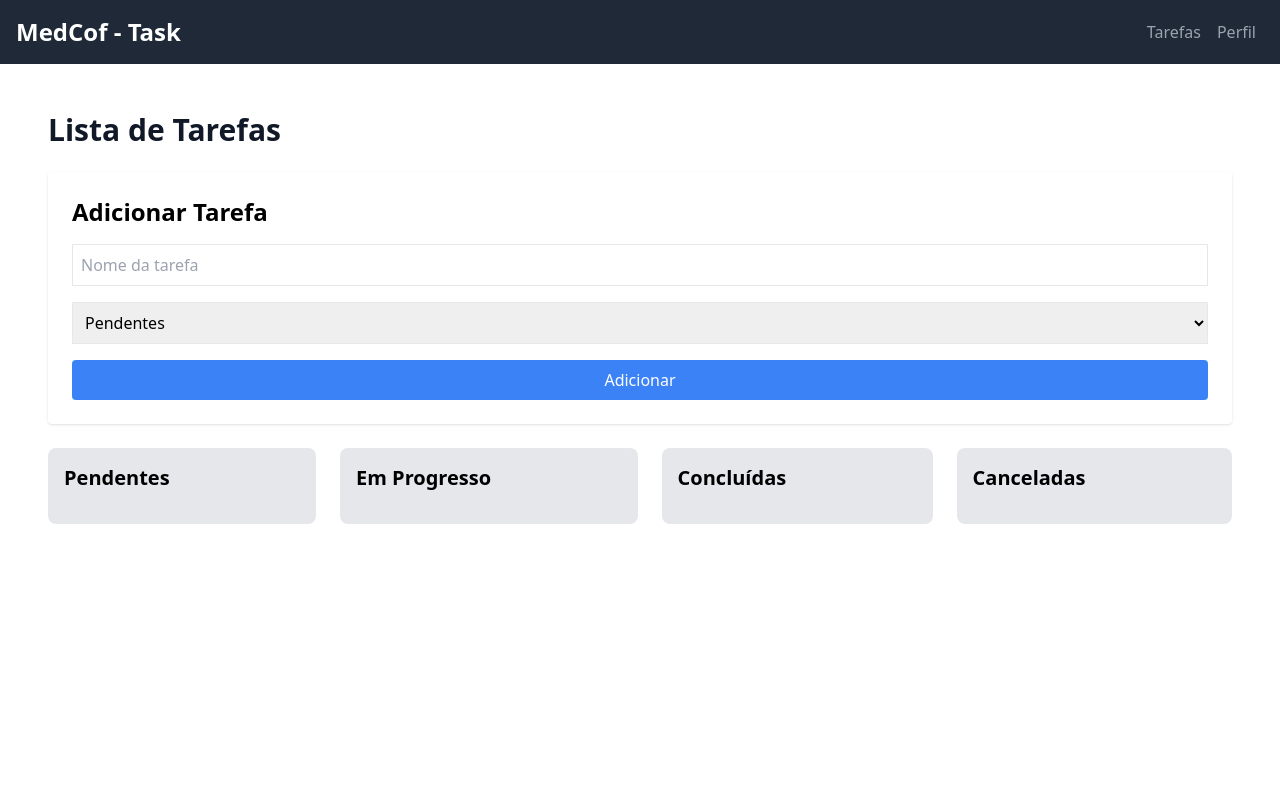
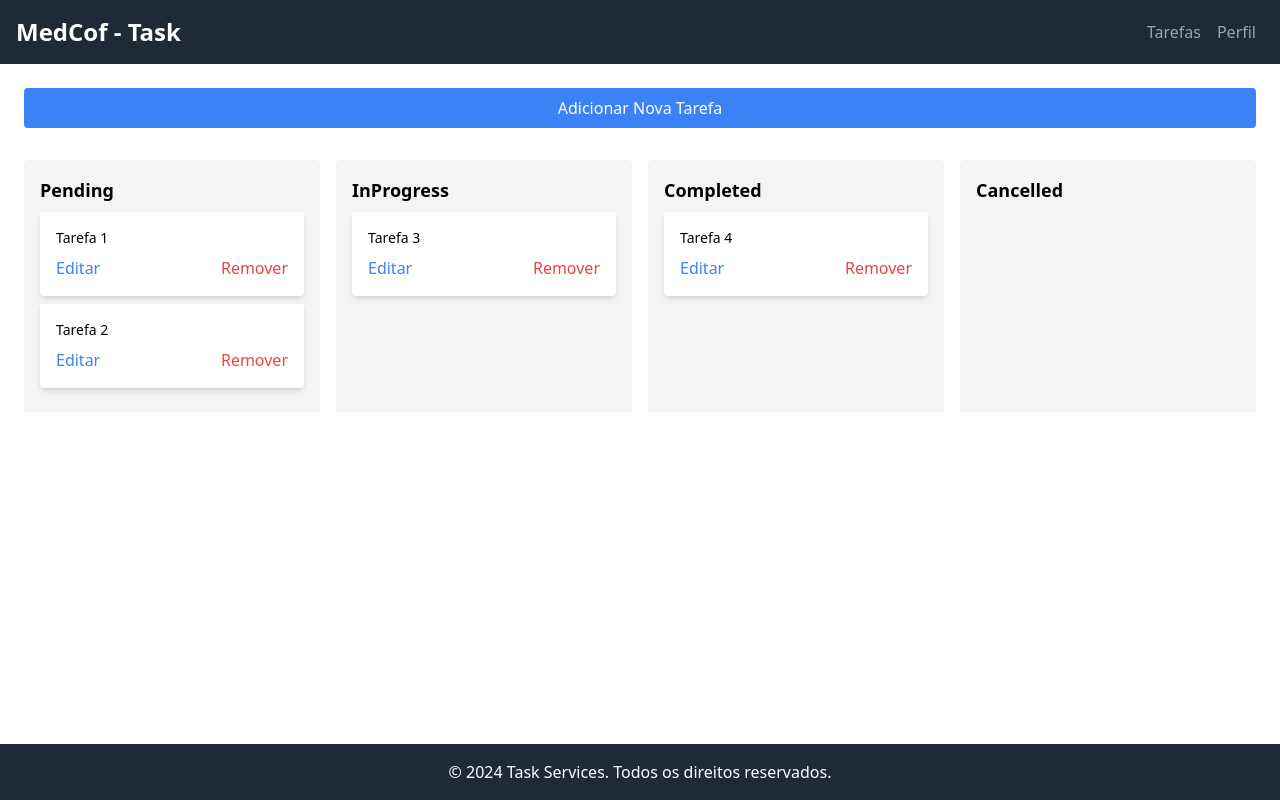
Before and after one commit to sousaprogramador/todo-task-front, a React (Create React App) app: page /tasks in a window 1280 px wide. Shown: the top 800 px of the page. Built offline with nearby package versions, Linux system fonts and the light colour scheme.

Commit message:
implements headers and footers

```diff
--- a/package.json
+++ b/package.json
@@ -10,6 +10,7 @@
     "react": "^18.3.1",
     "react-beautiful-dnd": "^13.1.1",
     "react-dom": "^18.3.1",
+    "react-modal": "^3.16.1",
     "react-router-dom": "^6.26.1",
     "react-scripts": "5.0.1",
     "web-vitals": "^2.1.4"
--- a/src/components/TaskForm.js
+++ b/src/components/TaskForm.js
@@ -1,43 +1,41 @@
-import React, { useState } from 'react';
+import React, { useState, useEffect } from 'react';
 
-function TaskForm({ onAddTask }) {
-  const [text, setText] = useState('');
-  const [status, setStatus] = useState('pending');
+function TaskForm({ onSave, editingTask }) {
+  const [taskContent, setTaskContent] = useState('');
+
+  useEffect(() => {
+    if (editingTask) {
+      setTaskContent(editingTask.content);
+    } else {
+      setTaskContent('');
+    }
+  }, [editingTask]);
 
   const handleSubmit = (e) => {
     e.preventDefault();
-    if (text.trim()) {
-      onAddTask(text, status);
-      setText('');
-      setStatus('pending');
+    if (taskContent.trim()) {
+      onSave(taskContent);
+      setTaskContent('');
     }
   };
 
   return (
-    <form onSubmit={handleSubmit} className='bg-white p-6 rounded shadow'>
-      <h2 className='text-2xl font-semibold mb-4'>Adicionar Tarefa</h2>
+    <form onSubmit={handleSubmit}>
+      <h2 className='text-xl font-semibold mb-2'>
+        {editingTask ? 'Editar Tarefa' : 'Adicionar Tarefa'}
+      </h2>
       <input
         type='text'
-        value={text}
-        onChange={(e) => setText(e.target.value)}
-        placeholder='Nome da tarefa'
-        className='border p-2 mb-4 w-full'
+        value={taskContent}
+        onChange={(e) => setTaskContent(e.target.value)}
+        className='border border-gray-300 p-2 rounded w-full'
+        placeholder='Digite o conteúdo da tarefa'
       />
-      <select
-        value={status}
-        onChange={(e) => setStatus(e.target.value)}
-        className='border p-2 mb-4 w-full'
-      >
-        <option value='pending'>Pendentes</option>
-        <option value='in-progress'>Em Progresso</option>
-        <option value='completed'>Concluídas</option>
-        <option value='cancelled'>Canceladas</option>
-      </select>
       <button
         type='submit'
-        className='bg-blue-500 text-white p-2 rounded hover:bg-blue-600 w-full'
+        className='bg-blue-500 text-white px-4 py-2 rounded mt-2'
       >
-        Adicionar
+        {editingTask ? 'Salvar' : 'Adicionar'}
       </button>
     </form>
   );
--- /dev/null
+++ b/src/components/TaskModal.js
@@ -0,0 +1,23 @@
+import React from 'react';
+import Modal from 'react-modal';
+import TaskForm from './TaskForm';
+
+Modal.setAppElement('#root'); // Necessário para acessibilidade
+
+function TaskModal({ isOpen, onRequestClose, onSave, editingTask }) {
+  return (
+    <Modal
+      isOpen={isOpen}
+      onRequestClose={onRequestClose}
+      contentLabel={editingTask ? 'Editar Tarefa' : 'Adicionar Tarefa'}
+      className='bg-white p-6 rounded shadow-lg max-w-md mx-auto mt-10'
+    >
+      <TaskForm onSave={onSave} editingTask={editingTask} />
+      <button onClick={onRequestClose} className='mt-4 text-red-500'>
+        Fechar
+      </button>
+    </Modal>
+  );
+}
+
+export default TaskModal;
--- a/src/pages/Tasks.js
+++ b/src/pages/Tasks.js
@@ -1,63 +1,154 @@
 import React, { useState } from 'react';
-import { DragDropContext } from 'react-beautiful-dnd';
-import TaskForm from '../components/TaskForm';
-import TaskColumn from '../components/TaskColumn';
+import { DragDropContext, Droppable, Draggable } from 'react-beautiful-dnd';
+import TaskModal from '../components/TaskModal';
+
+const initialTasks = {
+  pending: [
+    { id: '1', content: 'Tarefa 1' },
+    { id: '2', content: 'Tarefa 2' },
+  ],
+  inProgress: [{ id: '3', content: 'Tarefa 3' }],
+  completed: [{ id: '4', content: 'Tarefa 4' }],
+  cancelled: [],
+};
 
 function Tasks() {
-  const [tasks, setTasks] = useState([]);
+  const [tasks, setTasks] = useState(initialTasks);
+  const [isModalOpen, setIsModalOpen] = useState(false);
+  const [editingTask, setEditingTask] = useState(null);
+  const [creatingTask, setCreatingTask] = useState(false);
 
-  const handleAddTask = (text, status) => {
-    setTasks([...tasks, { text, status }]);
+  const handleDragEnd = (result) => {
+    const { source, destination } = result;
+    if (!destination) return;
+
+    const sourceCol = source.droppableId;
+    const destCol = destination.droppableId;
+    const sourceTasks = Array.from(tasks[sourceCol]);
+    const destTasks = Array.from(tasks[destCol]);
+    const [movedTask] = sourceTasks.splice(source.index, 1);
+
+    destTasks.splice(destination.index, 0, movedTask);
+
+    setTasks({
+      ...tasks,
+      [sourceCol]: sourceTasks,
+      [destCol]: destTasks,
+    });
   };
 
-  const onDragEnd = (result) => {
-    const { destination, source, draggableId } = result;
+  const handleOpenModal = (task = null) => {
+    if (task) {
+      setEditingTask(task);
+    } else {
+      setCreatingTask(true);
+    }
+    setIsModalOpen(true);
+  };
 
-    if (!destination) return;
+  const handleCloseModal = () => {
+    setEditingTask(null);
+    setCreatingTask(false);
+    setIsModalOpen(false);
+  };
 
-    const sourceStatus = source.droppableId;
-    const destinationStatus = destination.droppableId;
+  const handleSave = (newTask) => {
+    if (editingTask) {
+      const updatedTasks = {
+        ...tasks,
+        [editingTask.columnId]: tasks[editingTask.columnId].map((task) =>
+          task.id === editingTask.id ? { ...task, content: newTask } : task
+        ),
+      };
+      setTasks(updatedTasks);
+    } else if (creatingTask) {
+      const updatedTasks = {
+        ...tasks,
+        pending: [...tasks.pending, { id: `${Date.now()}`, content: newTask }],
+      };
+      setTasks(updatedTasks);
+    }
+    handleCloseModal();
+  };
 
-    const updatedTasks = tasks.map((task) => {
-      if (`${task.status}-${tasks.indexOf(task)}` === draggableId) {
-        return { ...task, status: destinationStatus };
-      }
-      return task;
-    });
-
+  const handleDelete = (colId, taskId) => {
+    const updatedTasks = {
+      ...tasks,
+      [colId]: tasks[colId].filter((task) => task.id !== taskId),
+    };
     setTasks(updatedTasks);
   };
 
-  const groupedTasks = tasks.reduce((acc, task) => {
-    (acc[task.status] = acc[task.status] || []).push(task);
-    return acc;
-  }, {});
+  return (
+    <div className='flex flex-col space-y-4'>
+      <button
+        onClick={() => handleOpenModal()}
+        className='bg-blue-500 text-white px-4 py-2 rounded mb-4'
+      >
+        Adicionar Nova Tarefa
+      </button>
 
-  return (
-    <div className='flex flex-col min-h-screen'>
-      <main className='flex-grow p-6'>
-        <h1 className='text-3xl font-bold mb-6 text-gray-900'>
-          Lista de Tarefas
-        </h1>
-        <div className='max-w-7xl mx-auto'>
-          <div className='w-full mb-6'>
-            <TaskForm onAddTask={handleAddTask} />
-          </div>
-          <DragDropContext onDragEnd={onDragEnd}>
-            <div className='flex gap-6 overflow-x-auto'>
-              {['pending', 'in-progress', 'completed', 'cancelled'].map(
-                (statusKey) => (
-                  <TaskColumn
-                    key={statusKey}
-                    status={statusKey}
-                    tasks={groupedTasks[statusKey] || []}
-                  />
-                )
+      <DragDropContext onDragEnd={handleDragEnd}>
+        <div className='flex space-x-4'>
+          {Object.keys(tasks).map((colId) => (
+            <Droppable key={colId} droppableId={colId}>
+              {(provided) => (
+                <div
+                  ref={provided.innerRef}
+                  {...provided.droppableProps}
+                  className='bg-gray-100 p-4 rounded w-1/4'
+                >
+                  <h2 className='text-lg font-semibold mb-2 capitalize'>
+                    {colId}
+                  </h2>
+                  {tasks[colId].map((task, index) => (
+                    <Draggable
+                      key={task.id}
+                      draggableId={task.id}
+                      index={index}
+                    >
+                      {(provided) => (
+                        <div
+                          ref={provided.innerRef}
+                          {...provided.draggableProps}
+                          {...provided.dragHandleProps}
+                          className='bg-white p-4 mb-2 rounded shadow-md'
+                        >
+                          <p className='text-sm'>{task.content}</p>
+                          <div className='mt-2 flex justify-between'>
+                            <button
+                              onClick={() =>
+                                handleOpenModal({ ...task, columnId: colId })
+                              }
+                              className='text-blue-500'
+                            >
+                              Editar
+                            </button>
+                            <button
+                              onClick={() => handleDelete(colId, task.id)}
+                              className='text-red-500'
+                            >
+                              Remover
+                            </button>
+                          </div>
+                        </div>
+                      )}
+                    </Draggable>
+                  ))}
+                  {provided.placeholder}
+                </div>
               )}
-            </div>
-          </DragDropContext>
+            </Droppable>
+          ))}
         </div>
-      </main>
+      </DragDropContext>
+
+      <TaskModal
+        isOpen={isModalOpen}
+        onRequestClose={handleCloseModal}
+        onSave={handleSave}
+        editingTask={editingTask}
+      />
     </div>
   );
 }
```
Also changed, not shown: 1 other file (tests, documents, lock files or other folders).
